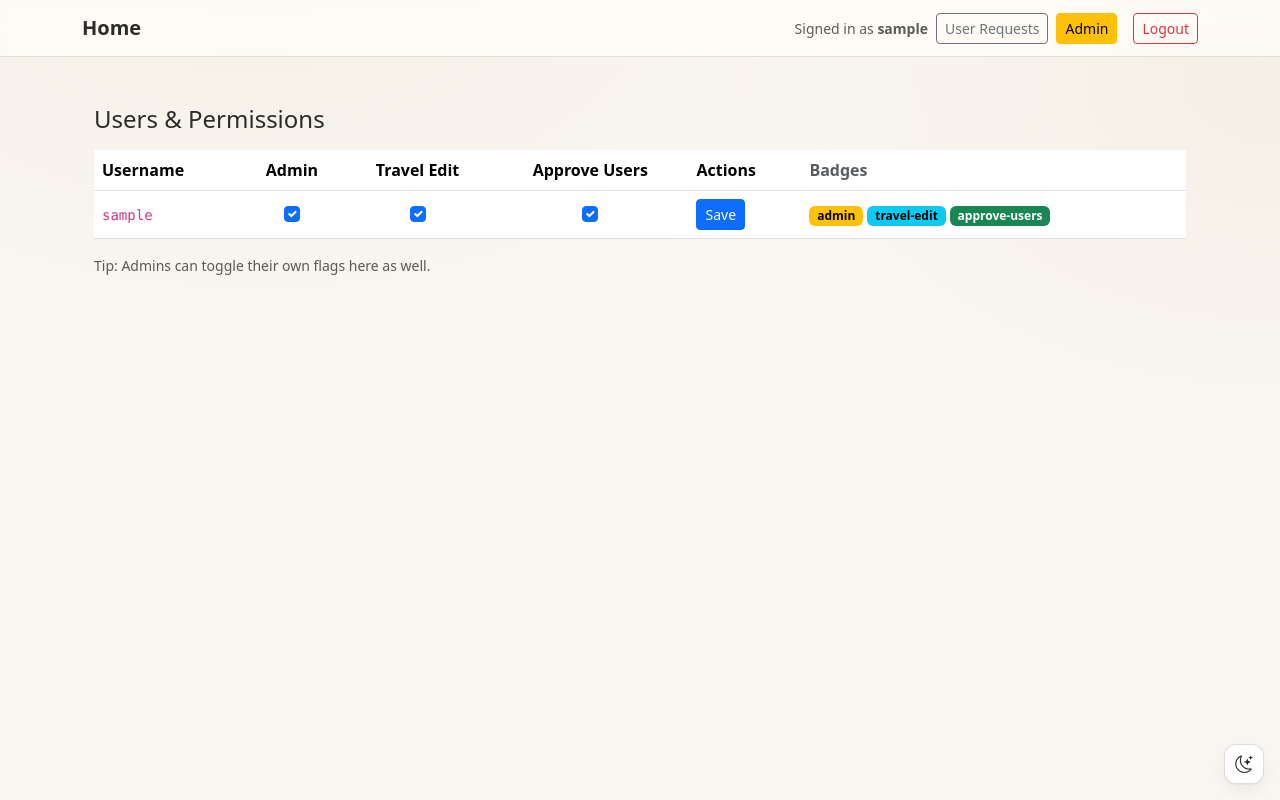
After one commit to AquaeMors/media-TravelLog-website, a Flask app: page /admin/users in a window 1280 px wide. The commit adds this page. Run offline with Flask 3, Linux system fonts and the light colour scheme; the visitor is signed in with stand-in values (Sample User, id 1); tables that the repository leaves empty hold one stand-in row (values such as "Sample post").

Commit message:
new file, additions to admin accounts. Testing setup

```diff
--- a/app.py
+++ b/app.py
@@ -78,6 +78,7 @@ class User(db.Model):
     created_at = db.Column(db.DateTime, default=datetime.utcnow)
     can_travel_edit = db.Column(db.Boolean, nullable=False, default=False)
     can_approve_users = db.Column(db.Boolean, nullable=False, default=False)
+    is_admin = db.Column(db.Boolean, nullable=False, default=False)
 
 class HomeCard(db.Model):
     id = db.Column(db.Integer, primary_key=True)
@@ -188,6 +189,9 @@ with app.app_context():
         db.session.execute(text("ALTER TABLE user ADD COLUMN can_travel_edit INTEGER NOT NULL DEFAULT 0"))
     if "can_approve_users" not in cols_user:
         db.session.execute(text("ALTER TABLE user ADD COLUMN can_approve_users INTEGER NOT NULL DEFAULT 0"))
+    if "is_admin" not in cols_user:
+        db.session.execute(text("ALTER TABLE user ADD COLUMN is_admin INTEGER NOT NULL DEFAULT 0"))
+        db.session.commit()
 
     # trip table
     cols_trip = [r[1] for r in db.session.execute(text("PRAGMA table_info(trip)")).fetchall()]
@@ -253,6 +257,8 @@ with app.app_context():
                 "Track books, manga/manhwa, movies, shows, and more.", "/tracker", 20)
     ensure_card("fitness", "Fitness",
                 "Section for keeping track of and looking at trends for personal fitness", "/fitness", 30)
+    ensure_card("wedding", "Wedding",
+            "Admin-only planning & tools.", "/wedding", 40)
 
     db.session.commit()
 
@@ -300,6 +306,16 @@ def travel_edit_required(fn):
         uid = session.get("user_id")
         user = User.query.get(uid) if uid else None
         if not user or not user.can_travel_edit:
+            abort(403)
+        return fn(*args, **kwargs)
+    return wrapper
+
+def admin_required(fn):
+    @wraps(fn)
+    def wrapper(*args, **kwargs):
+        uid = session.get("user_id")
+        user = User.query.get(uid) if uid else None
+        if not user or not user.is_admin:
             abort(403)
         return fn(*args, **kwargs)
     return wrapper
@@ -464,8 +480,13 @@ def home():
 
 @app.post("/home/card/<int:card_id>/update")
 @login_required
-@approve_users_required
 def home_card_update(card_id):
+    # auth: admin OR approver
+    uid = session.get("user_id")
+    me = User.query.get(uid) if uid else None
+    if not me or not (me.is_admin or me.can_approve_users):
+        abort(403)
+
     card = HomeCard.query.get_or_404(card_id)
     title = (request.form.get("title") or "").strip()
     description = (request.form.get("description") or "").strip()
@@ -566,6 +587,67 @@ def register():
         return redirect(url_for("login"))
     return render_template("register.html")
 
+# ----- Admin Creation - 404 once created -----
+
+from werkzeug.security import generate_password_hash
+
+def _any_admin_exists() -> bool:
+    return bool(User.query.filter_by(is_admin=True).first())
+
+@app.route("/setup", methods=["GET", "POST"])
+def setup_admin():
+    # Only usable if there is no admin yet
+    if _any_admin_exists():
+        # Hide this endpoint once an admin exists
+        abort(404)
+
+    if request.method == "POST":
+        mode = (request.form.get("mode") or "").strip()
+
+        if mode == "promote":
+            username = (request.form.get("username") or "").strip()
+            u = User.query.filter_by(username=username).first()
+            if not u:
+                flash("User not found.", "danger")
+                return redirect(url_for("setup_admin"))
+            u.is_admin = True
+            # (optional) grant your other perms so the admin sees all controls:
+            u.can_travel_edit = True
+            u.can_approve_users = True
+            db.session.commit()
+            flash(f"Promoted {u.username} to admin.", "success")
+            return redirect(url_for("login"))
+
+        elif mode == "create":
+            new_username = (request.form.get("new_username") or "").strip()
+            new_password = request.form.get("new_password") or ""
+            if not new_username or not new_password:
+                flash("Username and password are required.", "warning")
+                return redirect(url_for("setup_admin"))
+            if User.query.filter_by(username=new_username).first():
+                flash("That username already exists.", "warning")
+                return redirect(url_for("setup_admin"))
+
+            u = User(
+                username=new_username,
+                password_hash=generate_password_hash(new_password),
+                is_admin=True,
+                can_travel_edit=True,
+                can_approve_users=True,
+            )
+            db.session.add(u)
+            db.session.commit()
+            flash(f"Created admin user {u.username}.", "success")
+            return redirect(url_for("login"))
+
+        else:
+            flash("Invalid request.", "danger")
+            return redirect(url_for("setup_admin"))
+
+    # GET: render the setup page with current users to pick from
+    users = User.query.order_by(User.username.asc()).all()
+    return render_template("setup_admin.html", users=users)
+
 @app.get("/admin/requests")
 @login_required
 @approve_users_required
@@ -579,6 +661,26 @@ def admin_user_requests():
               .order_by(RegistrationRequest.decided_at.desc().nullslast())
               .limit(50).all())
     return render_template("admin_requests.html", pending=pending, recent=recent)
+
+@app.get("/admin/users")
+@login_required
+@admin_required
+def admin_users():
+    users = User.query.order_by(User.username.asc()).all()
+    return render_template("admin_users.html", users=users)
+
+@app.post("/admin/users/<int:user_id>/update")
+@login_required
+@admin_required
+def admin_users_update(user_id):
+    u = User.query.get_or_404(user_id)
+    # checkboxes are present → "on" when checked
+    u.is_admin = bool(request.form.get("is_admin"))
+    u.can_travel_edit = bool(request.form.get("can_travel_edit"))
+    u.can_approve_users = bool(request.form.get("can_approve_users"))
+    db.session.commit()
+    flash(f"Updated permissions for {u.username}.", "success")
+    return redirect(url_for("admin_users"))
 
 @app.post("/admin/requests/<int:req_id>/approve")
 @login_required
@@ -1200,6 +1302,12 @@ def handle_413(e):
     flash("That upload was too large. Try fewer/smaller photos or upload in batches.", "danger")
     return redirect(url_for("travel"))
 
+@app.get("/wedding")
+@login_required
+@admin_required
+def wedding():
+    return render_template("wedding.html")
+
 @app.get("/healthz")
 def healthz():
     return {"ok": True}, 200
--- a/templates/_navbar.html
+++ b/templates/_navbar.html
@@ -2,18 +2,25 @@
 <nav class="navbar bg-white border-bottom sticky-top">
   <div class="container">
     <a class="navbar-brand fw-semibold" href="/home">Home</a>
-    <!-- <button id="themeToggle" class="btn btn-sm btn-outline-secondary">
-      <i class="bi"></i>
-    </button> -->
 
     <div class="d-flex align-items-center gap-2 ms-auto">
       <span class="text-muted small">Signed in as <strong>{{ current_user.username }}</strong></span>
 
+      {# Moderation shortcut for approvers (existing behavior) #}
       {% if current_user and current_user.can_approve_users %}
-      <a class="btn btn-outline-secondary btn-sm" href="/admin/requests">User Requests</a>
+        <a class="btn btn-outline-secondary btn-sm" href="{{ url_for('admin_user_requests') }}">
+          User Requests
+        </a>
       {% endif %}
 
-      <form method="post" action="/logout" class="m-0 ms-2">
+      {# NEW: Admin link, only for admins #}
+      {% if current_user and current_user.is_admin %}
+        <a class="btn btn-warning btn-sm" href="{{ url_for('admin_users') }}">
+          <i class="bi bi-people-gear"></i> Admin
+        </a>
+      {% endif %}
+
+      <form method="post" action="{{ url_for('logout') }}" class="m-0 ms-2">
         <button class="btn btn-outline-danger btn-sm">Logout</button>
       </form>
     </div>
--- /dev/null
+++ b/templates/admin_users.html
@@ -0,0 +1,59 @@
+{% extends "base.html" %}
+{% block title %}Admin — Users & Permissions{% endblock %}
+{% block content %}
+<div class="container py-4">
+  <h1 class="h4 mb-3">Users & Permissions</h1>
+
+  <div class="table-responsive">
+    <table class="table align-middle">
+      <thead>
+        <tr>
+          <th>Username</th>
+          <th class="text-center">Admin</th>
+          <th class="text-center">Travel Edit</th>
+          <th class="text-center">Approve Users</th>
+          <th>Actions</th>
+          <th class="text-muted">Badges</th>
+        </tr>
+      </thead>
+      <tbody>
+        {% for u in users %}
+        <tr>
+          <td><code>{{ u.username }}</code></td>
+
+          {# Each checkbox targets the same row form via the "form" attribute #}
+          <td class="text-center">
+            <input class="form-check-input" type="checkbox" name="is_admin"
+                   form="f-{{ u.id }}" {% if u.is_admin %}checked{% endif %}>
+          </td>
+          <td class="text-center">
+            <input class="form-check-input" type="checkbox" name="can_travel_edit"
+                   form="f-{{ u.id }}" {% if u.can_travel_edit %}checked{% endif %}>
+          </td>
+          <td class="text-center">
+            <input class="form-check-input" type="checkbox" name="can_approve_users"
+                   form="f-{{ u.id }}" {% if u.can_approve_users %}checked{% endif %}>
+          </td>
+
+          <td>
+            <form id="f-{{ u.id }}" class="d-inline" method="post"
+                  action="{{ url_for('admin_users_update', user_id=u.id) }}">
+              <input type="hidden" name="csrf" value="">
+              <button class="btn btn-sm btn-primary">Save</button>
+            </form>
+          </td>
+
+          <td class="text-muted">
+            {% if u.is_admin %}<span class="badge text-bg-warning">admin</span>{% endif %}
+            {% if u.can_travel_edit %}<span class="badge text-bg-info">travel-edit</span>{% endif %}
+            {% if u.can_approve_users %}<span class="badge text-bg-success">approve-users</span>{% endif %}
+          </td>
+        </tr>
+        {% endfor %}
+      </tbody>
+    </table>
+  </div>
+
+  <p class="text-muted small">Tip: Admins can toggle their own flags here as well.</p>
+</div>
+{% endblock %}
```
Also changed, not shown: templates/home.html (+17 -6 lines), templates/setup_admin.html (added, +59 -0 lines), templates/wedding.html (added, +13 -0 lines).
